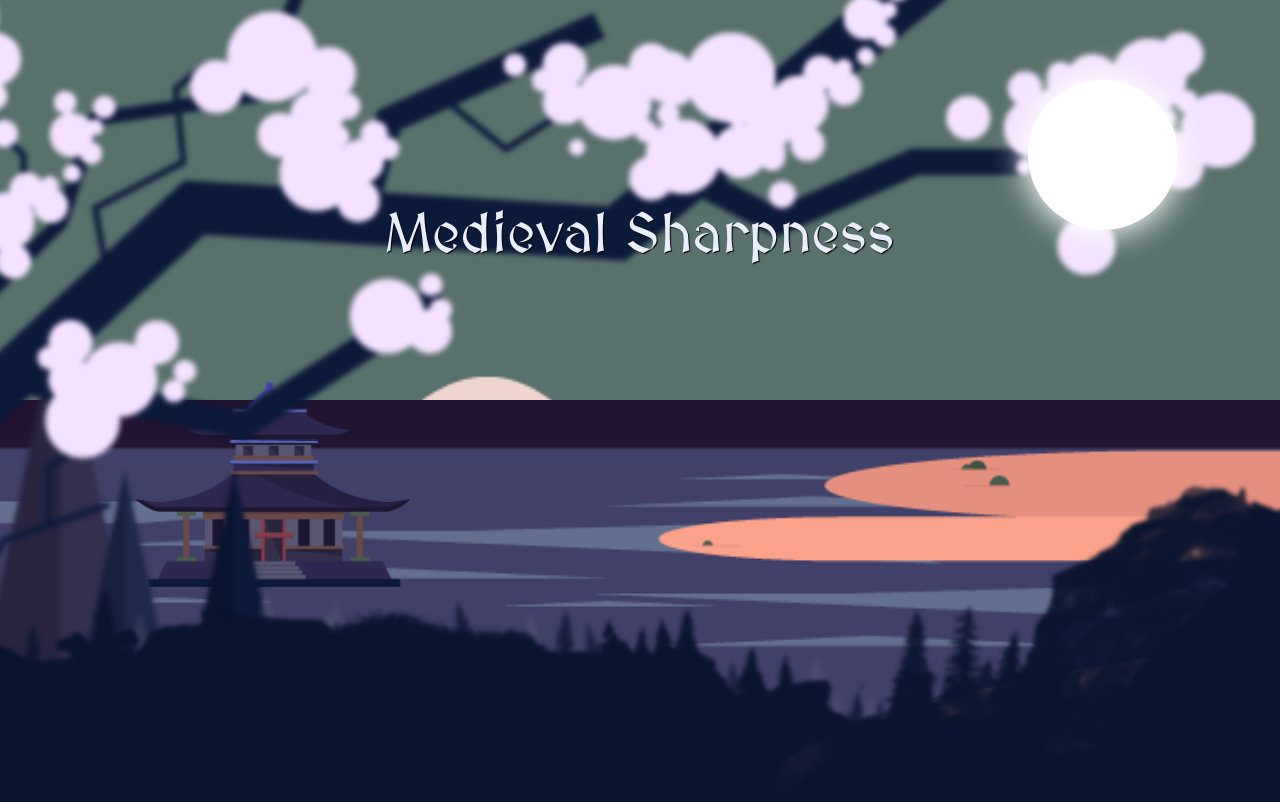
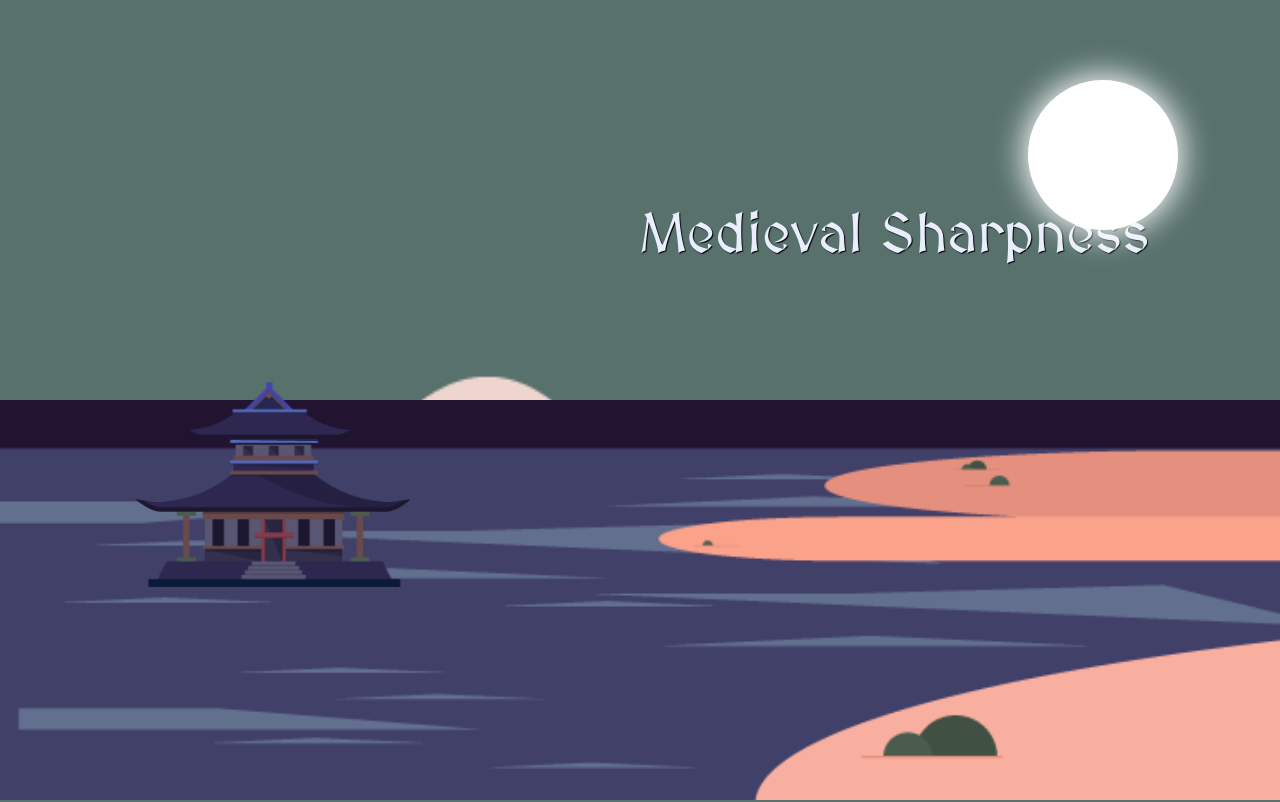
Before and after one commit to eman-fatimaaa/Parallex-project, a React (Vite) app: page / in a window 1280 px wide. Shown: the top 802 px of the page. Built offline with nearby package versions, Linux system fonts and the light colour scheme.

Commit message:
animations added

```diff
--- a/src/components/HeroComp.tsx
+++ b/src/components/HeroComp.tsx
@@ -5,13 +5,10 @@ import styles from "./HeroComp.module.scss";
 import bg from "../assets/bg.png";
 import lake from "../assets/02.png";
 import house from "../assets/04.png";
-import tree from "../assets/06.png";
-import nearMountainsLeft from "../assets/05.png";
-import nearMountainsRight from "../assets/03.png";
-import upCloseTrees from "../assets/treees.png";
 
 export default function HeroComp() {
   const ref = useRef<HTMLElement | null>(null);
+
   const { scrollYProgress } = useScroll({
     target: ref,
     offset: ["start start", "end start"],
@@ -22,12 +19,21 @@ export default function HeroComp() {
     <section ref={ref} className={styles.scene}>
       <img src={bg} alt="mountains" className={`${styles.layer} ${styles.bg}`} />
       <img src={house} alt="house" className={`${styles.layer} ${styles.house}`} />
-      <motion.img src={lake} alt="lake" className={`${styles.layer} ${styles.lake}`} style={{ y: yLake }} />
-      <img src={upCloseTrees} alt="up close trees" className={`${styles.layer} ${styles.upCloseTrees}`} />
-      <img src={tree} alt="tree branch" className={`${styles.layer} ${styles.tree}`} />
-      <img src={nearMountainsLeft} alt="left mountains" className={`${styles.layer} ${styles.nearMountainsLeft}`} />
-      <img src={nearMountainsRight} alt="right mountains" className={`${styles.layer} ${styles.nearMountainsRight}`} />
-      <h1 className={styles.title}>Medieval Sharpness</h1>
+      <motion.img
+        src={lake}
+        alt="lake"
+        className={`${styles.layer} ${styles.lake}`}
+        style={{ y: yLake }}
+      />
+      <motion.h1
+        className={styles.title}
+        initial={{ opacity: 0, y: -90 }}
+        whileInView={{ opacity: 1, y: 0 }}
+        transition={{ duration: 1.1, delay: 0.5 }}
+        viewport={{ once: true }}
+      >
+        Medieval Sharpness
+      </motion.h1>
       <div className={styles.moon} />
     </section>
   );
```
